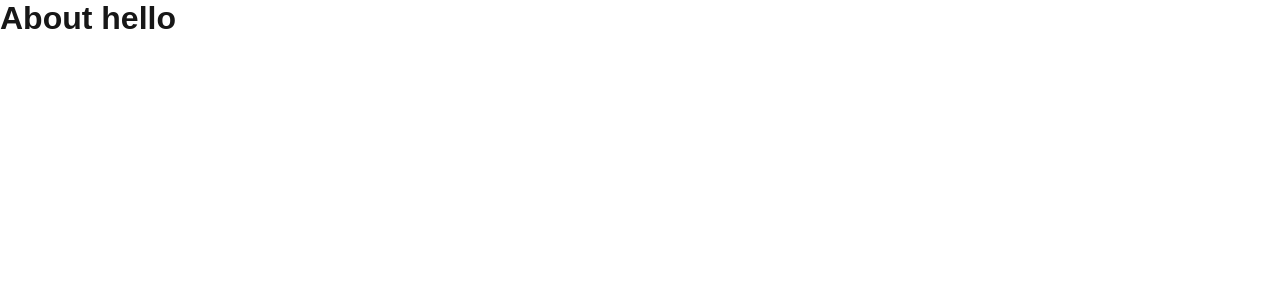
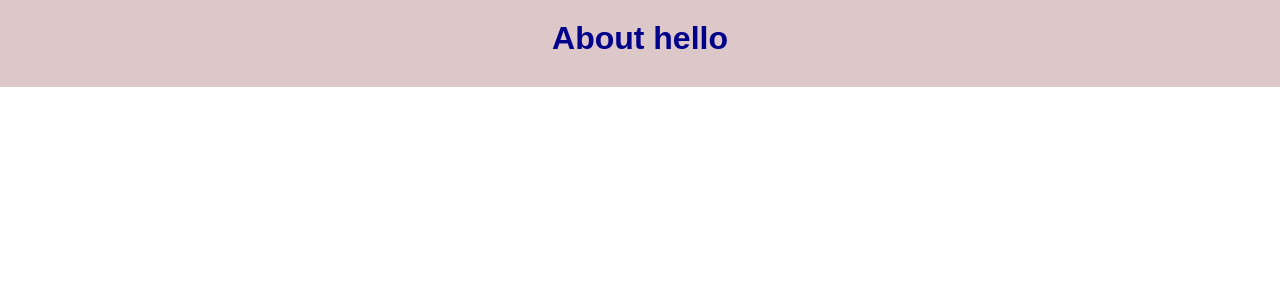
Before and after one commit to Shubhra7/NextJs_All, a Next.js app in the folder blog-hunt/: page /about in a window 1280 px wide. Shown: the top 300 px of the page. Built offline with nearby package versions, Linux system fonts and the light colour scheme.

Commit message:
Refactor About page to use CSS modules for styling; add About.module.css

```diff
--- /dev/null
+++ b/blog-hunt/src/app/about/About.module.css
@@ -0,0 +1,12 @@
+/* About.module.css */
+.heading {
+  color: darkblue;
+  font-size: 2rem;
+  margin-bottom: 10px;
+}
+
+.container {
+  padding: 20px;
+  background-color: #dcc8c8;
+  text-align: center;
+}
--- a/blog-hunt/src/app/about/page.js
+++ b/blog-hunt/src/app/about/page.js
@@ -1,4 +1,5 @@
 import Script from "next/script";
+import styles from './About.module.css';
 
 export const metadata = {
   title: "About Us",
@@ -8,8 +9,9 @@ export const metadata = {
 export default function AboutPage () {
   return (
     <>
-      <h1>About hello</h1>
-
+    <div className={styles.container}>
+      <h1 className={styles.heading}>About hello</h1>
+    </div>
 
       <Script src="/sj.js" strategy="beforeInteractive"></Script>
     </>
```
Also changed, not shown: 1 other file (tests, documents, lock files or other folders).
